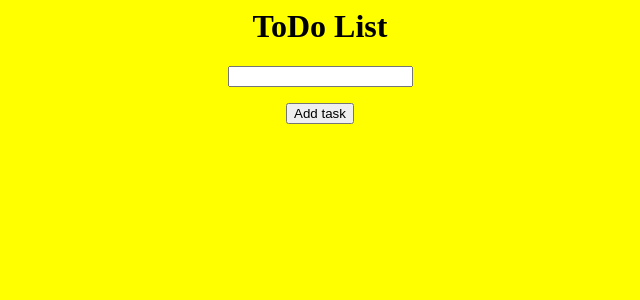
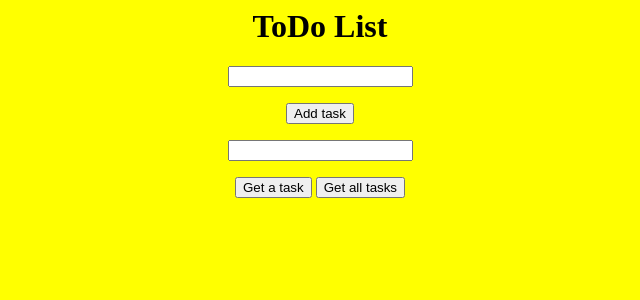
Before and after one commit to jordirios/ToDoList, a Flask app: page / in a window 1280 px wide. Shown: the top 300 px of the page, without its empty margins (320-960 px from the left). Run offline with Flask 2, Linux system fonts and the light colour scheme; data that the repository does not hold is empty.

Commit message:
Get a task, Get all tasks working on it

```diff
--- a/template/list.html
+++ b/template/list.html
@@ -18,5 +18,12 @@
                         </li>
                     {% endfor %}
                 </ol></center>
+
+                <center><form action="/task" method="post">
+                    <p><input type="number" name="id"></p>
+                    <input type="submit" value="Get a task">
+                    <input type="submit" value="Get all tasks">
+                </form></center>
+
         </div>
 </body>
```
